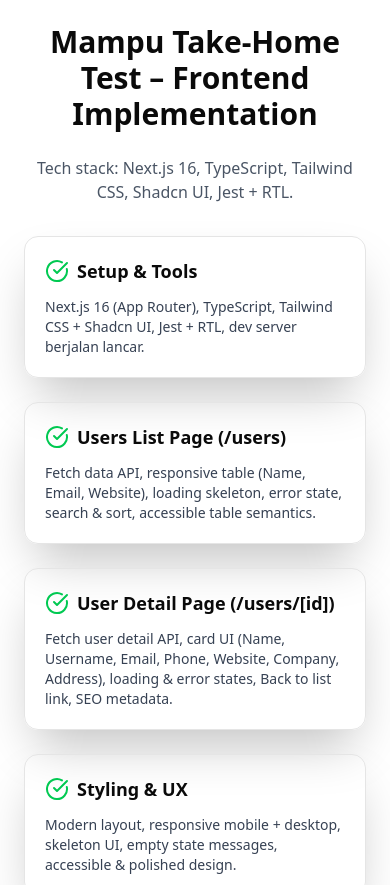
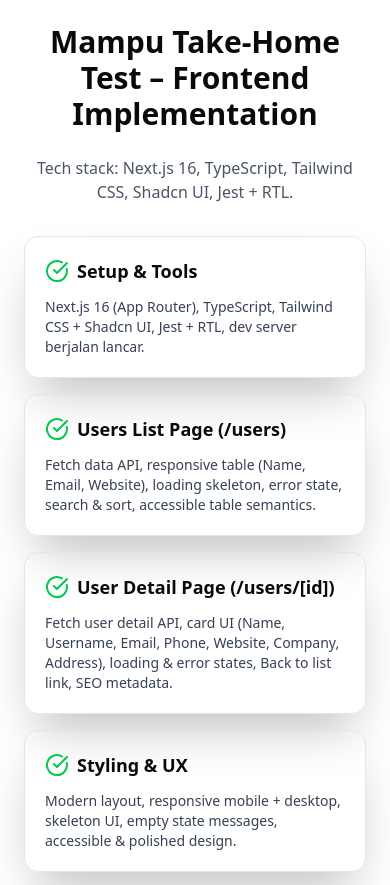
Before and after one commit to Ryan-Fx/mampu-frontend-test, a Next.js app: page / in a window 390 px wide. Shown: the top 885 px of the page. Built offline with nearby package versions, Linux system fonts and the light colour scheme.

Commit message:
style: add gap for mobile view

```diff
--- a/src/app/page.tsx
+++ b/src/app/page.tsx
@@ -45,7 +45,7 @@
         Tech stack: Next.js 16, TypeScript, Tailwind CSS, Shadcn UI, Jest + RTL.
       </p>
 
-      <div className="grid gap-6 md:grid-cols-2">
+      <div className="grid gap-4 lg:gap-6 md:grid-cols-2">
         {tasks.map((task, index) => (
           <div
             key={index}
```
